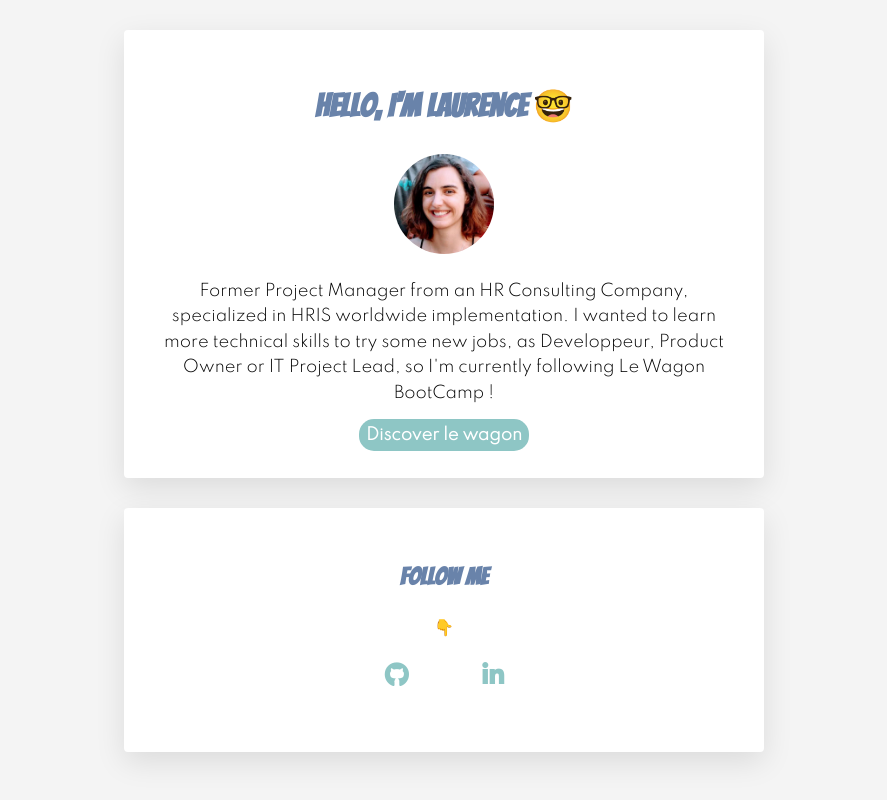
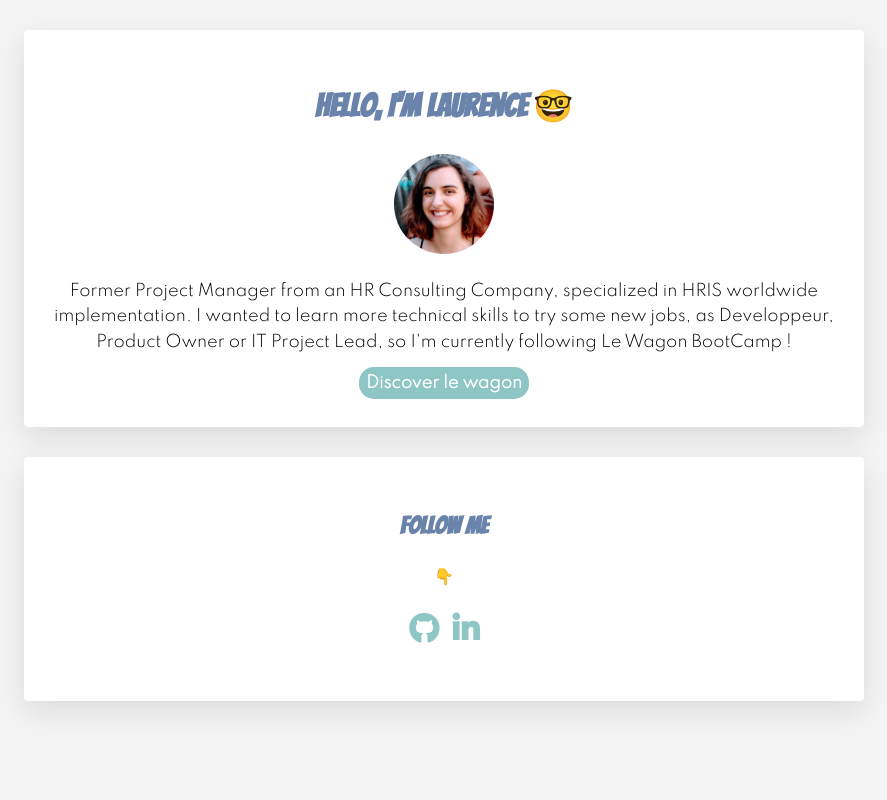
Before and after one commit to LauSoup/profile, a plain HTML site: page index.html in a window 1280 px wide. Shown: the whole page, without its empty margins (196-1083 px from the left). Drawn offline with Linux system fonts and the light colour scheme.

Commit message:
better syntaxe

```diff
--- a/index.html
+++ b/index.html
@@ -15,7 +15,7 @@
 
   <body class="txt-center">
     <div class="container">
-    <div class="card">
+      <div class="card-white">
         <h1> Hello, I'm Laurence 🤓 </h1>
         <img class="img-circle" src="images/lmo.jpg" alt="Laurence Mouren" width="100px">
 
@@ -29,7 +29,7 @@
         <a class="button-green" href="https://bit.ly/3aLX1DJ" target="_blank">Discover le wagon</a>
       </div>
 
-    <div class="card">
+      <div class="card-white">
         <h2>Follow me</h2>
         <p>👇</p>
         <ul class="list-inline">
--- a/style.css
+++ b/style.css
@@ -1,13 +1,13 @@
-
-h1, h2 {
-  font-family: 'Bangers', cursive;
-  color: #6983aa;
-}
 
 body {
   background-color: #f4f4f4;
   font-family: 'Spartan', sans-serif;
   line-height: 1.6;
+}
+
+h1, h2 {
+  font-family: 'Bangers', cursive;
+  color: #6983aa;
 }
 
 a {
@@ -18,17 +18,17 @@ a {
   border-radius: 5px;
 }
 
-a:hover{
+a:hover {
   background-color: #6983aa;
   color: #f4f4f4;
 }
 
 .container {
-  width: 500px;
+  width: 900px;
   margin: 0 auto;
 }
 
-.card {
+.card-white {
   border-radius: 4px;
   box-shadow: 0px 10px 30px rgba(0,0,0,0.1);
   background-color: white;
@@ -44,20 +44,24 @@ a:hover{
   text-align: center;
 }
 
+.list-inline {
+  padding-left: 0px;
+}
+
 .list-inline > li {
   display: inline-block;
-  padding: 0px 50px 10px 10px;
-  font-size: x-large;
+  font-size: 30px;
 }
 
 .button-green {
+  margin: 50px;
   color: white;
   background-color: #8ec6c5;
   padding: 7px;
   border-radius: 15px;
 }
 
-@media (max-width: 2000px) {
+@media (max-width: 960px) {
   /* For a screen < 960px, this CSS will be read */
   .container {
     width: 700px;
```
Lines whose indentation alone changed are shown as unchanged.
